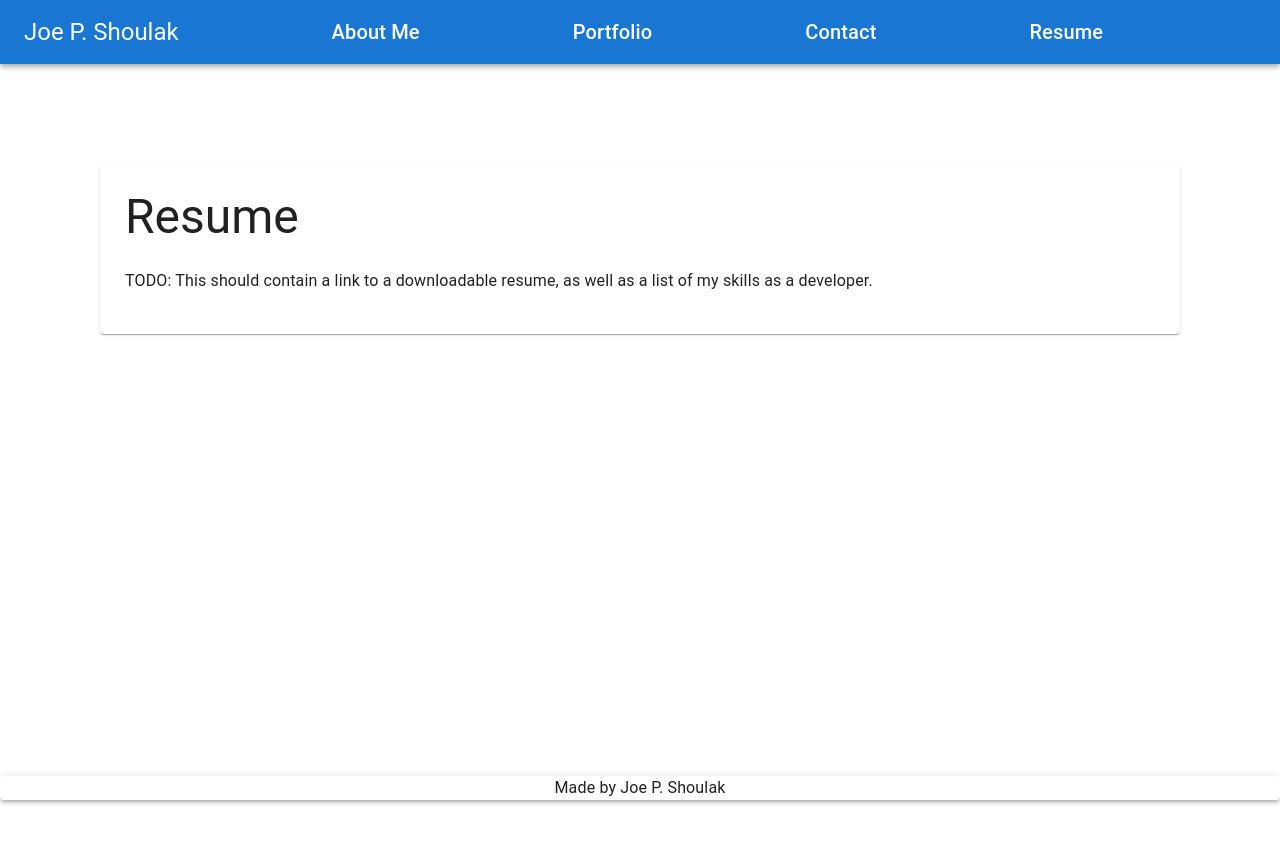
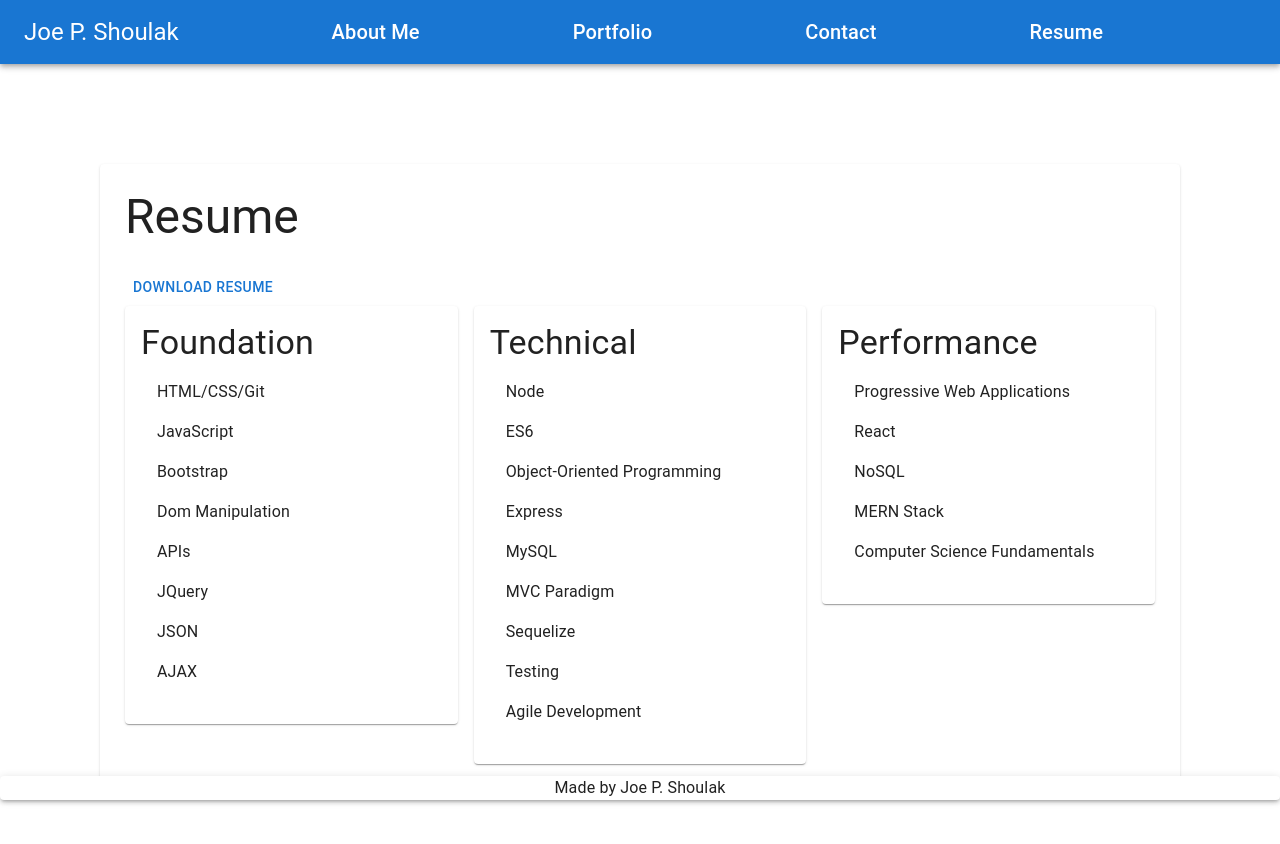
Before and after one commit to JoePShoulak/react-portfolio, a React (Create React App) app: page /resume in a window 1280 px wide. Shown: the top 844 px of the page. Before the commit the page ends 800 px from the top, so only its background shows below. Built offline with nearby package versions, Linux system fonts and the light colour scheme.

Commit message:
completed resume section

```diff
--- a/src/pages/Resume.js
+++ b/src/pages/Resume.js
@@ -1,14 +1,75 @@
-import { Paper, Typography as Type } from "@mui/material";
+import {
+  Button,
+  Card,
+  CardContent,
+  Grid,
+  List,
+  ListItem,
+  Paper,
+  Typography as Type,
+} from "@mui/material";
 
 function Resume() {
   return (
     <Paper style={{ margin: "100px", padding: "25px" }}>
       <Type variant="h3">Resume</Type>
       <br />
-      <Type paragraph>
-        TODO: This should contain a link to a downloadable resume, as well as a
-        list of my skills as a developer.
-      </Type>
+      <Button download href="documents/Resume - Joe P Shoulak.pdf">
+        Download Resume
+      </Button>
+      <Grid container spacing={2}>
+        <Grid item lg={4} md={6} sm={12}>
+          <Card>
+            <CardContent>
+              <Type variant="h4">Foundation</Type>
+              <List>
+                <ListItem>HTML/CSS/Git</ListItem>
+                <ListItem>JavaScript</ListItem>
+                <ListItem>Bootstrap</ListItem>
+                <ListItem>Dom Manipulation</ListItem>
+                <ListItem>APIs</ListItem>
+                <ListItem>JQuery</ListItem>
+                <ListItem>JSON</ListItem>
+                <ListItem>AJAX</ListItem>
+              </List>
+            </CardContent>
+          </Card>
+        </Grid>
+
+        <Grid item lg={4} md={6} sm={12}>
+          <Card>
+            <CardContent>
+              <Type variant="h4">Technical</Type>
+              <List>
+                <ListItem>Node</ListItem>
+                <ListItem>ES6</ListItem>
+                <ListItem>Object-Oriented Programming</ListItem>
+                <ListItem>Express</ListItem>
+                <ListItem>MySQL</ListItem>
+                <ListItem>MVC Paradigm</ListItem>
+                <ListItem>Sequelize</ListItem>
+                <ListItem>Testing</ListItem>
+                <ListItem>Agile Development</ListItem>
+              </List>
+            </CardContent>
+          </Card>
+        </Grid>
+
+        <Grid item lg={4} md={6} sm={12}>
+          <Card>
+            <CardContent>
+              <Type variant="h4">Performance</Type>
+              <List>
+                <ListItem>Progressive Web Applications</ListItem>
+                <ListItem>React</ListItem>
+                <ListItem>NoSQL</ListItem>
+                <ListItem>MERN Stack</ListItem>
+                <ListItem>Computer Science Fundamentals</ListItem>
+              </List>
+            </CardContent>
+          </Card>
+        </Grid>
+      </Grid>
     </Paper>
   );
 }
```
Also changed, not shown: 1 other file (tests, documents, lock files or other folders).
